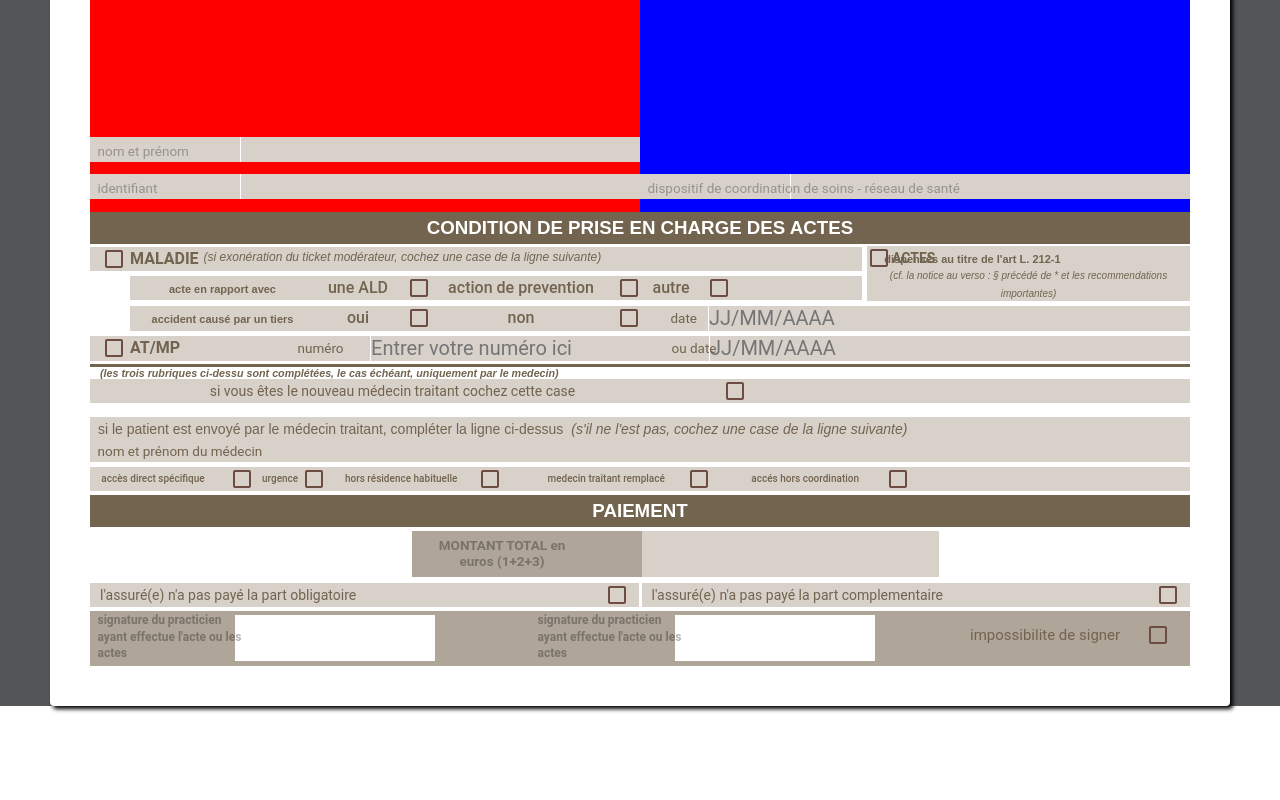
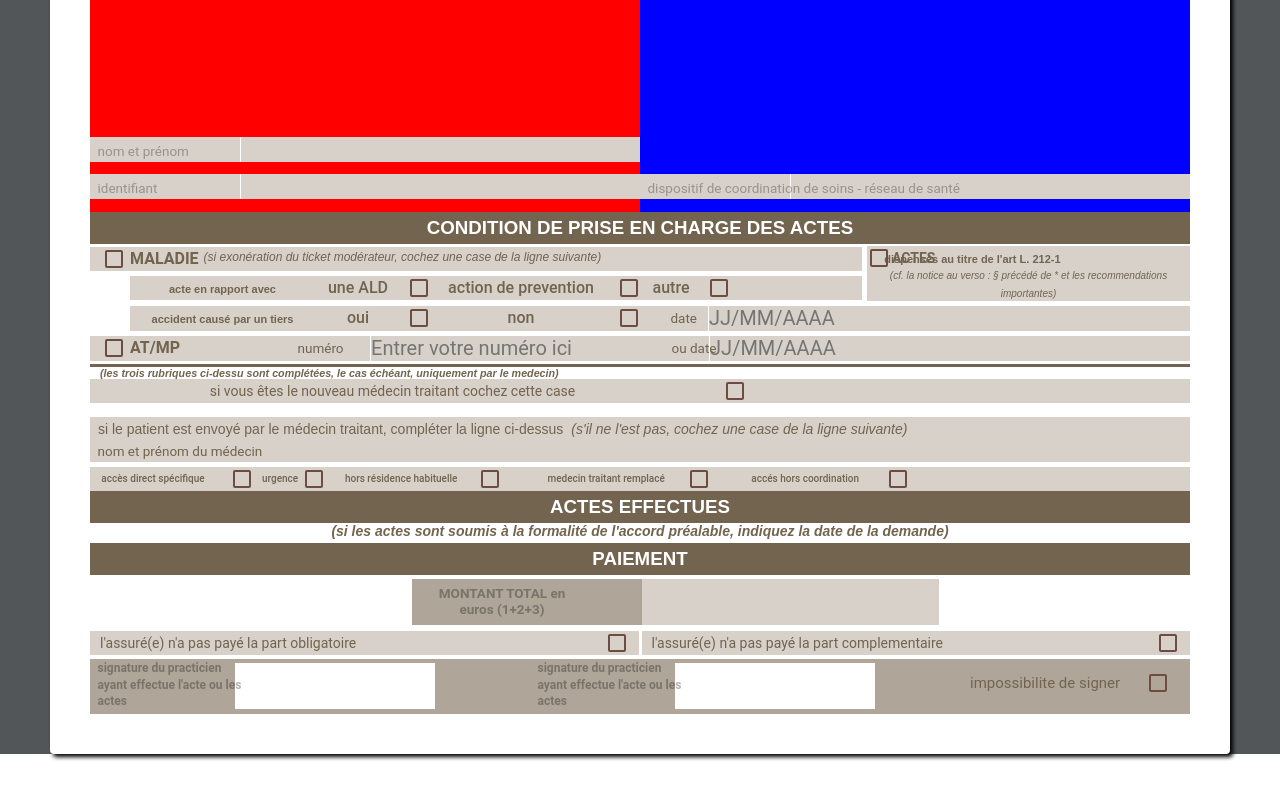
Before and after one commit to cosydney/cerfa-dentiste, a React (Create React App) app: page / in a window 1280 px wide. Shown: the part 667-1467 px from the top of the page. Before the commit the page ends 1423 px from the top, so only its background shows below. Built offline with nearby package versions, Linux system fonts and the light colour scheme.

Commit message:
title pour arthur

```diff
--- a/src/App.js
+++ b/src/App.js
@@ -453,7 +453,12 @@ class App extends Component {
               </MuiThemeProvider>
               </div>
             </div>
-            {/* PAIEMENT */}
+{/* ACTES EFFECTUES */}
+            <h3 style={styles.h3dark}> ACTES EFFECTUES  </h3>
+            <h6 style={{color: '#72644f',margin: 0, fontSize: 14}}>
+              <i>(si les actes sont soumis à la formalité de l'accord préalable, indiquez la date de la demande)</i>
+            </h6>
+{/* PAIEMENT */}
               <div style={{display: 'flex', marginTop: 4}}>
                   <h3 style={styles.h3dark}> PAIEMENT </h3>
               </div>
@@ -617,7 +622,6 @@ const styles = {
   },
   h6: {
     color: '#72644f',
-    alignContent: 'left',
     margin: 0,
     paddingLeft: 10,
   },
```
